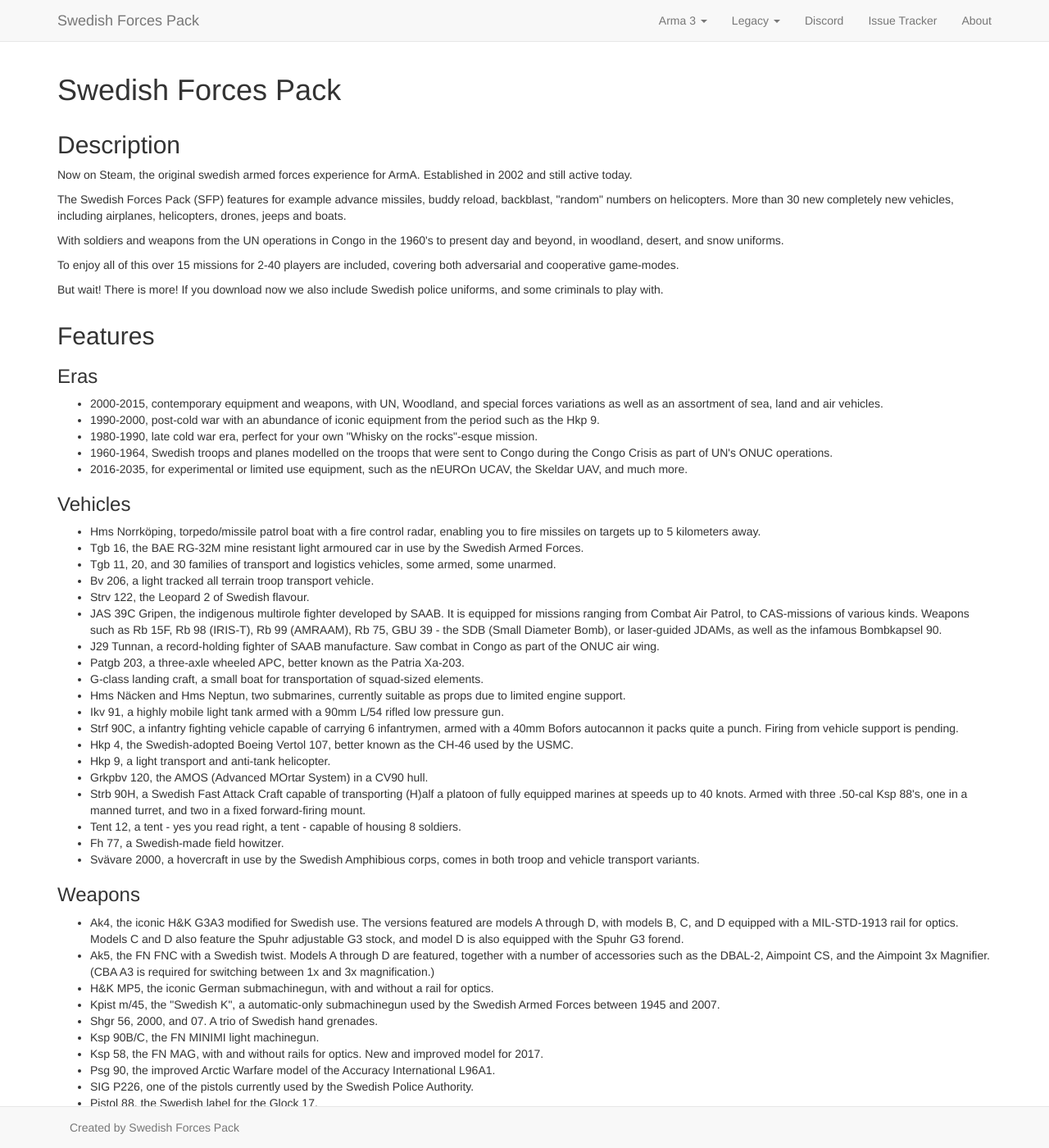
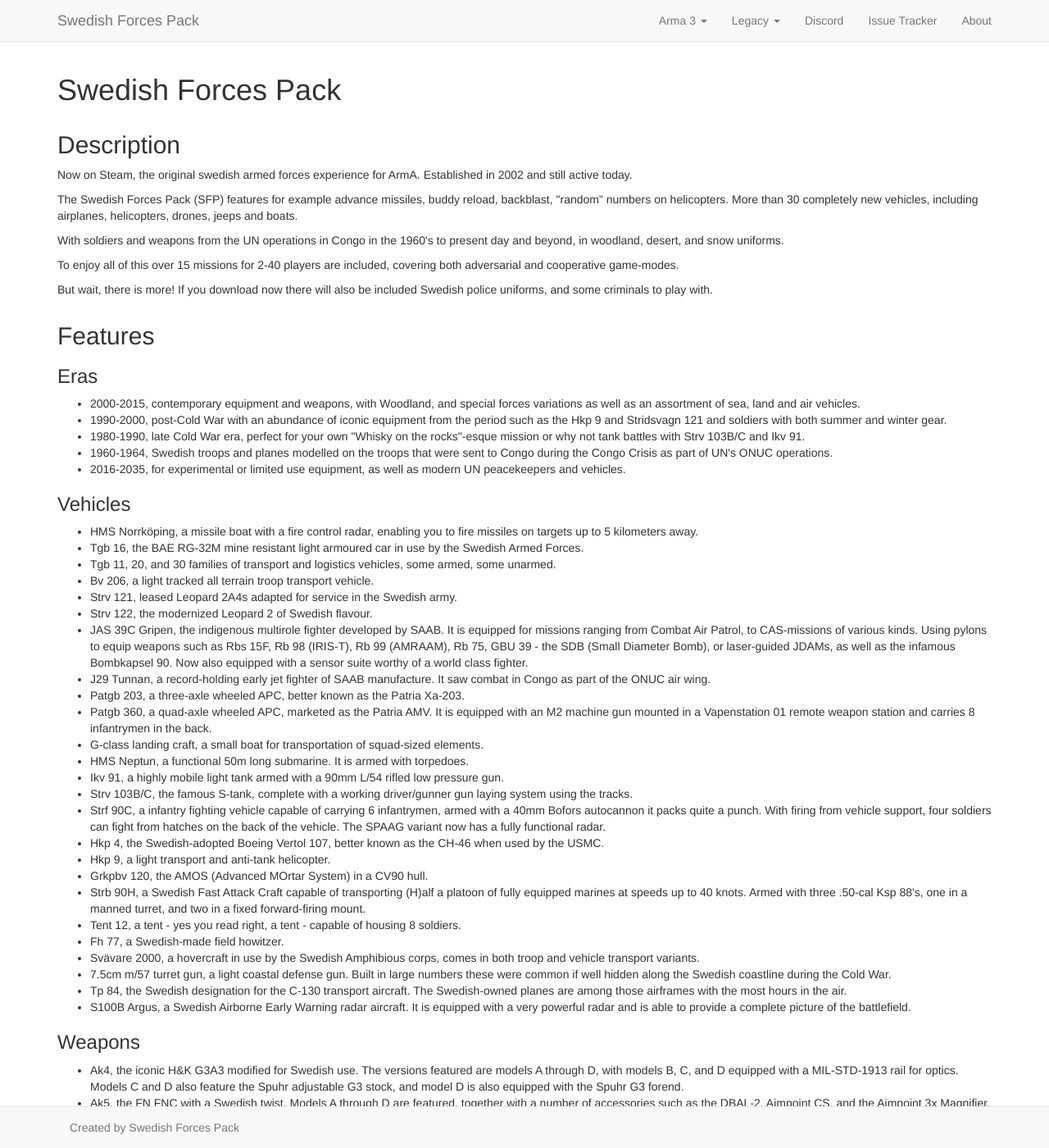
Before and after one commit to SwedishForcesPack/swedishforcespack.github.io, a Jekyll site: the page built from a3/index.html, in a window 1280 px wide and 1400 px high. Shown: the whole window at 82% size. Built offline with Jekyll 4.4.1, drawn with Linux system fonts in a browser that asks for light colours; nearby versions of some CDN libraries; comment, search, counter and statistics services are not loaded; some of the changed text lies outside the part shown.

Commit message:
updated a3 about

```diff
--- a/a3/index.html
+++ b/a3/index.html
@@ -57,7 +57,7 @@
 
   <p>
     The Swedish Forces Pack (SFP) features for example advance missiles, buddy reload, backblast, "random" numbers on helicopters.
-    More than 30 new completely new vehicles, including airplanes, helicopters, drones, jeeps and boats.
+    More than 30 completely new vehicles, including airplanes, helicopters, drones, jeeps and boats.
   </p>
 
   <p>
@@ -69,7 +69,7 @@
   </p>
 
   <p>
-    But wait! There is more! If you download now we also include Swedish police uniforms, and some criminals to play with.
+    But wait, there is more! If you download now there will also be included Swedish police uniforms, and some criminals to play with.
   </p>
 </div>
 
@@ -79,36 +79,42 @@
   <div>
     <h3>Eras</h3>
     <ul>
-      <li>2000-2015, contemporary equipment and weapons, with UN, Woodland, and special forces variations as well as an assortment of sea, land and air vehicles.</li>
-      <li>1990-2000, post-cold war with an abundance of iconic equipment from the period such as the Hkp 9.</li>
-      <li>1980-1990, late cold war era, perfect for your own "Whisky on the rocks"-esque mission.</li>
+      <li>2000-2015, contemporary equipment and weapons, with Woodland, and special forces variations as well as an assortment of sea, land and air vehicles.</li>
+      <li>1990-2000, post-Cold War with an abundance of iconic equipment from the period such as the Hkp 9 and Stridsvagn 121 and soldiers with both summer and winter gear.</li>
+      <li>1980-1990, late Cold War era, perfect for your own "Whisky on the rocks"-esque mission or why not tank battles with Strv 103B/C and Ikv 91.</li>
       <li>1960-1964, Swedish troops and planes modelled on the troops that were sent to Congo during the Congo Crisis as part of UN's ONUC operations.</li>
-      <li>2016-2035, for experimental or limited use equipment, such as the nEUROn UCAV, the Skeldar UAV, and much more.</li>
+      <li>2016-2035, for experimental or limited use equipment, as well as modern UN peacekeepers and vehicles.</li>
     </ul>
   </div>
 
   <div>
     <h3>Vehicles</h3>
     <ul>
-      <li>Hms Norrköping, torpedo/missile patrol boat with a fire control radar, enabling you to fire missiles on targets up to 5 kilometers away.</li>
+      <li>HMS Norrköping, a missile boat with a fire control radar, enabling you to fire missiles on targets up to 5 kilometers away.</li>
       <li>Tgb 16, the BAE RG-32M mine resistant light armoured car in use by the Swedish Armed Forces.</li>
       <li>Tgb 11, 20, and 30 families of transport and logistics vehicles, some armed, some unarmed.</li>
       <li>Bv 206, a light tracked all terrain troop transport vehicle.</li>
-      <li>Strv 122, the Leopard 2 of Swedish flavour.</li>
-      <li>JAS 39C Gripen, the indigenous multirole fighter developed by SAAB. It is equipped for missions ranging from Combat Air Patrol, to CAS-missions of various kinds. Weapons such as Rb 15F, Rb 98 (IRIS-T), Rb 99 (AMRAAM), Rb 75, GBU 39 - the SDB (Small Diameter Bomb), or laser-guided JDAMs, as well as the infamous Bombkapsel 90.</li>
-      <li>J29 Tunnan, a record-holding fighter of SAAB manufacture. Saw combat in Congo as part of the ONUC air wing.</li>
+      <li>Strv 121, leased Leopard 2A4s adapted for service in the Swedish army.</li>
+      <li>Strv 122, the modernized Leopard 2 of Swedish flavour.</li>
+      <li>JAS 39C Gripen, the indigenous multirole fighter developed by SAAB. It is equipped for missions ranging from Combat Air Patrol, to CAS-missions of various kinds. Using pylons to equip weapons such as Rbs 15F, Rb 98 (IRIS-T), Rb 99 (AMRAAM), Rb 75, GBU 39 - the SDB (Small Diameter Bomb), or laser-guided JDAMs, as well as the infamous Bombkapsel 90. Now also equipped with a sensor suite worthy of a world class fighter.</li>
+      <li>J29 Tunnan, a record-holding early jet fighter of SAAB manufacture. It saw combat in Congo as part of the ONUC air wing.</li>
       <li>Patgb 203, a three-axle wheeled APC, better known as the Patria Xa-203.</li>
+      <li>Patgb 360, a quad-axle wheeled APC, marketed as the Patria AMV. It is equipped with an M2 machine gun mounted in a Vapenstation 01 remote weapon station and carries 8 infantrymen in the back.</li>
       <li>G-class landing craft, a small boat for transportation of squad-sized elements.</li>
-      <li>Hms Näcken and Hms Neptun, two submarines, currently suitable as props due to limited engine support.</li>
+      <li>HMS Neptun, a functional 50m long submarine. It is armed with torpedoes.</li>
       <li>Ikv 91, a highly mobile light tank armed with a 90mm L/54 rifled low pressure gun.</li>
-      <li>Strf 90C, a infantry fighting vehicle capable of carrying 6 infantrymen, armed with a 40mm Bofors autocannon it packs quite a punch. Firing from vehicle support is pending.</li>
-      <li>Hkp 4, the Swedish-adopted Boeing Vertol 107, better known as the CH-46 used by the USMC.</li>
+      <li>Strv 103B/C, the famous S-tank, complete with a working driver/gunner gun laying system using the tracks.</li>
+      <li>Strf 90C, a infantry fighting vehicle capable of carrying 6 infantrymen, armed with a 40mm Bofors autocannon it packs quite a punch. With firing from vehicle support, four soldiers can fight from hatches on the back of the vehicle. The SPAAG variant now has a fully functional radar.</li>
+      <li>Hkp 4, the Swedish-adopted Boeing Vertol 107, better known as the CH-46 when used by the USMC.</li>
       <li>Hkp 9, a light transport and anti-tank helicopter.</li>
       <li>Grkpbv 120, the AMOS (Advanced MOrtar System) in a CV90 hull.</li>
       <li>Strb 90H, a Swedish Fast Attack Craft capable of transporting (H)alf a platoon of fully equipped marines at speeds up to 40 knots. Armed with three .50-cal Ksp 88's, one in a manned turret, and two in a fixed forward-firing mount.</li>
       <li>Tent 12, a tent - yes you read right, a tent - capable of housing 8 soldiers.</li>
       <li>Fh 77, a Swedish-made field howitzer.</li>
       <li>Svävare 2000, a hovercraft in use by the Swedish Amphibious corps, comes in both troop and vehicle transport variants.</li>
+      <li>7.5cm m/57 turret gun, a light coastal defense gun. Built in large numbers these were common if well hidden along the Swedish coastline during the Cold War.</li>
+      <li>Tp 84, the Swedish designation for the C-130 transport aircraft. The Swedish-owned planes are among those airframes with the most hours in the air.</li>
+      <li>S100B Argus, a Swedish Airborne Early Warning radar aircraft. It is equipped with a very powerful radar and is able to provide a complete picture of the battlefield.</li>
     </ul>
   </div>
 
@@ -118,10 +124,10 @@
       <li>Ak4, the iconic H&amp;K G3A3 modified for Swedish use. The versions featured are models A through D, with models B, C, and D equipped with a MIL-STD-1913 rail for optics. Models C and D also feature the Spuhr adjustable G3 stock, and model D is also equipped with the Spuhr G3 forend.</li>
       <li>Ak5, the FN FNC with a Swedish twist. Models A through D are featured, together with a number of accessories such as the DBAL-2, Aimpoint CS, and the Aimpoint 3x Magnifier. (CBA A3 is required for switching between 1x and 3x magnification.)</li>
       <li>H&amp;K MP5, the iconic German submachinegun, with and without a rail for optics.</li>
-      <li>Kpist m/45, the "Swedish K", a automatic-only submachinegun used by the Swedish Armed Forces between 1945 and 2007.</li>
+      <li>Kpist m/45, the "Swedish K", a fully automatic submachinegun used by the Swedish Armed Forces between 1945 and 2007.</li>
       <li>Shgr 56, 2000, and 07. A trio of Swedish hand grenades.</li>
       <li>Ksp 90B/C, the FN MINIMI light machinegun.</li>
-      <li>Ksp 58, the FN MAG, with and without rails for optics. New and improved model for 2017.</li>
+      <li>Ksp 58, the FN MAG, with and without rails for optics.</li>
       <li>Psg 90, the improved Arctic Warfare model of the Accuracy International L96A1.</li>
       <li>SIG P226, one of the pistols currently used by the Swedish Police Authority.</li>
       <li>Pistol 88, the Swedish label for the Glock 17.</li>
@@ -183,7 +189,7 @@
     <strong>ACE3</strong>
     <p>
       We do our best to be 100% compatible with ACE, and to implement new features.
-      Let us know if we aren't.
+      Let us know if there are any issues.
     </p>
 
     <p>
@@ -211,7 +217,7 @@
   <div>
     <strong>ALIVE</strong>
     <p>
-      Spawnable groups using the SFP factions
+      Spawnable groups using the SFP factions.
     </p>
 
     <p>
@@ -239,7 +245,7 @@
   <div>
     <strong>JSRS</strong>
     <p>
-      More immersive sounds
+      More immersive sounds for weapons and vehicles.
     </p>
 
     <p>
```
